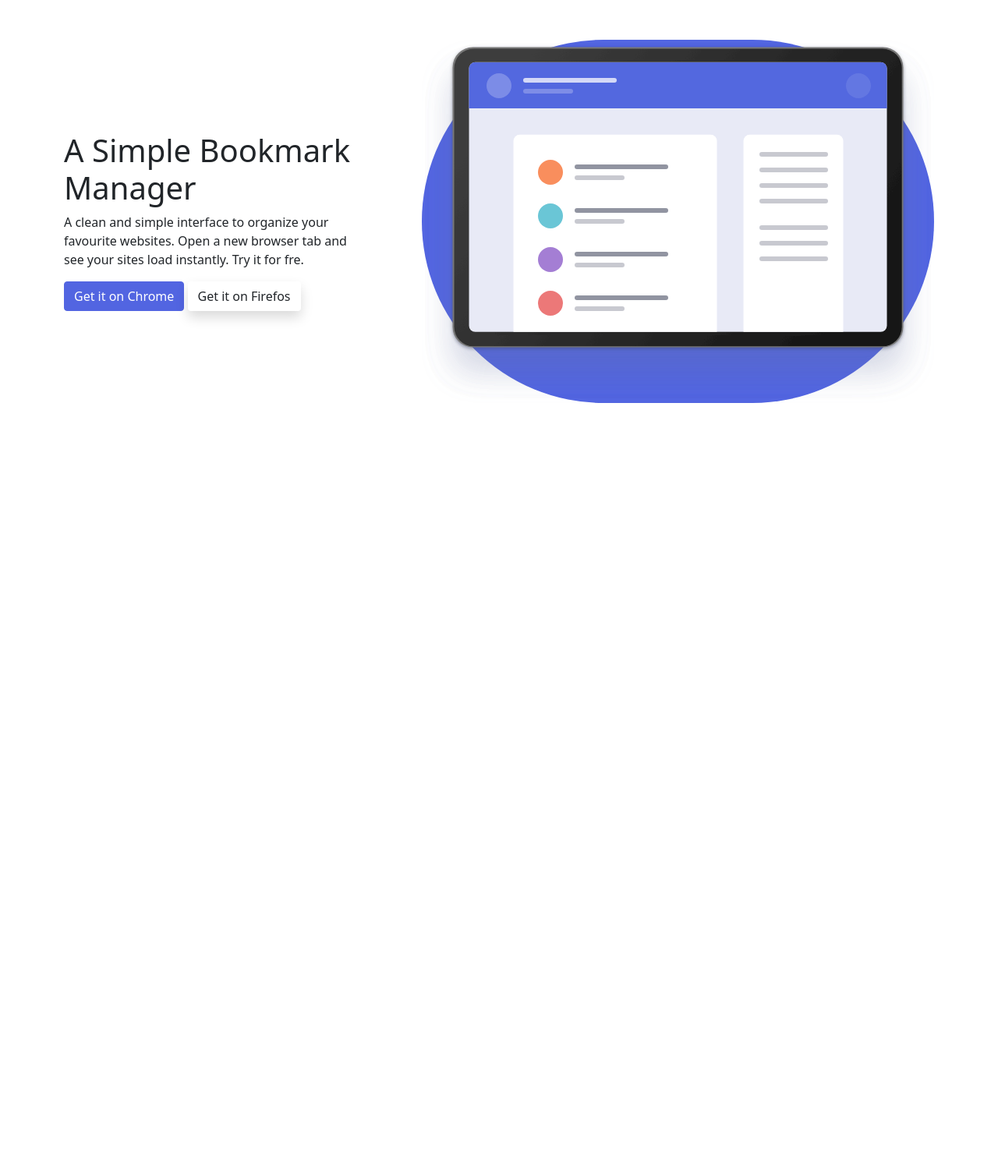
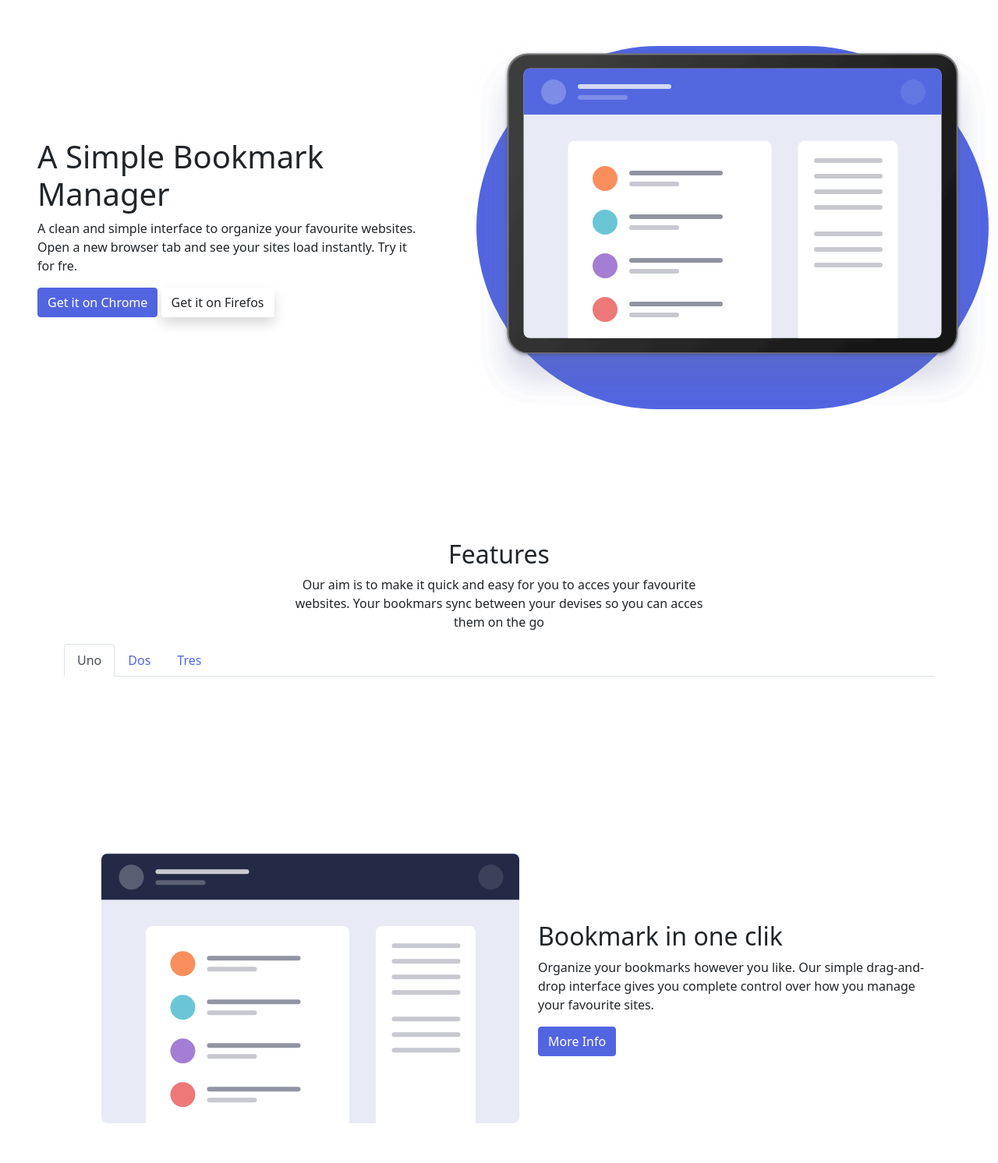
Before and after one commit to lauracapella/S2-BOOTSTRAP-SAAS, a website: page index.html in a window 1280 px wide. Shown: the part 116-1608 px from the top of the page at 78% size. Before the commit the page ends 800 px from the top, so only its background shows below. Drawn offline with nearby package versions, Linux system fonts and the light colour scheme.

Commit message:
Ejercicio1-Change reverse in mob

```diff
--- a/index.html
+++ b/index.html
@@ -10,7 +10,7 @@
 <body>
     <div class="container">
     <nav class="navbar navbar-fixed-top navbar-expand-md navbar-light bg-light border-primary fixed-top">
-        <div class="container-fluid">
+        <div class="container-fluid  ps-5 pe-5 >
             <a href="#" class="navbar-brand"> <img src="images/logo-bookmark.svg"></a>
             <button class="navbar-toggler" type="button" data-bs-toggle="collapse" data-bs-target="#menu_navega" aria-controls="menu-navega" aria-expanded="true" aria-label="Toggle navigation">
                 <span class="navbar-toggler-icon"></span>
@@ -36,18 +36,44 @@
     </nav>
     </div>
 
-    <div class="container">
-        <div class="row d-flex align-items-center vh-100 ">
-            <div class="col-sm  align-items-center">
+    <div class="container-fluid mt-2">
+        <div class="row d-flex align-items-center vh-100 no-gutters flex-sm-row-reverse vh-100">
+            <div class="col-xl align-items-center mr-0 pr-o end-0">
+                <div class="square bg-primary m-5 rounded-pill me-0 pt-0">
+                <img src="images/illustration-hero.svg">
+                </div>
+            </div>
+            <div class="col-sm  align-items-center ps-5">
                 <h1>A Simple Bookmark Manager</h1>
                 <p>A clean and simple interface to organize your favourite websites. Open a new browser tab and see your sites load instantly. Try it for fre.</p>
                 <button class="btn btn-primary">Get it on Chrome</button>
                 <button class="btn btn-secundary shadow">Get it on Firefos</button>
             </div>
-            <div class="col-sm align-items-center mr-0">
+        </div>
+    </div>
+    <div class="container-xl w-50 ps-5 pe-5 ">
+        <h2 class="text-center">Features</h2>
+        <p class="text-center">Our aim is to make it quick and easy for you to acces your favourite websites.
+            Your bookmars sync between your devises so you can acces them on the go</p>
+    </div>
+    <div class="container">
+        <ul class="nav nav-tabs">
+            <li class="active"><a class="nav-link active">Uno</a></li>
+            <li><a class="nav-link">Dos</a></li>
+            <li><a class="nav-link">Tres</a></li>
+        </ul>
+        <div class="row d-flex align-items-center vh-100 ">
+            <div class="col-xl align-items-center mr-0">
                 <div class="square bg-primary m-5 rounded-pill me-0 pt-0">
-                <img src="images/illustration-hero.svg">
+                <img src="images/illustration-features-tab-1.svg">
                 </div>
+            </div>
+            <div class="col-sm  align-items-center">
+                <h2>Bookmark in one clik</h2>
+                <p>Organize your bookmarks however you like.
+                    Our simple  drag-and-drop interface gives you complete
+                    control over how you manage your favourite sites.</p>
+                <button class="btn btn-primary">More Info</button>
             </div>
         </div>
     </div>
```
